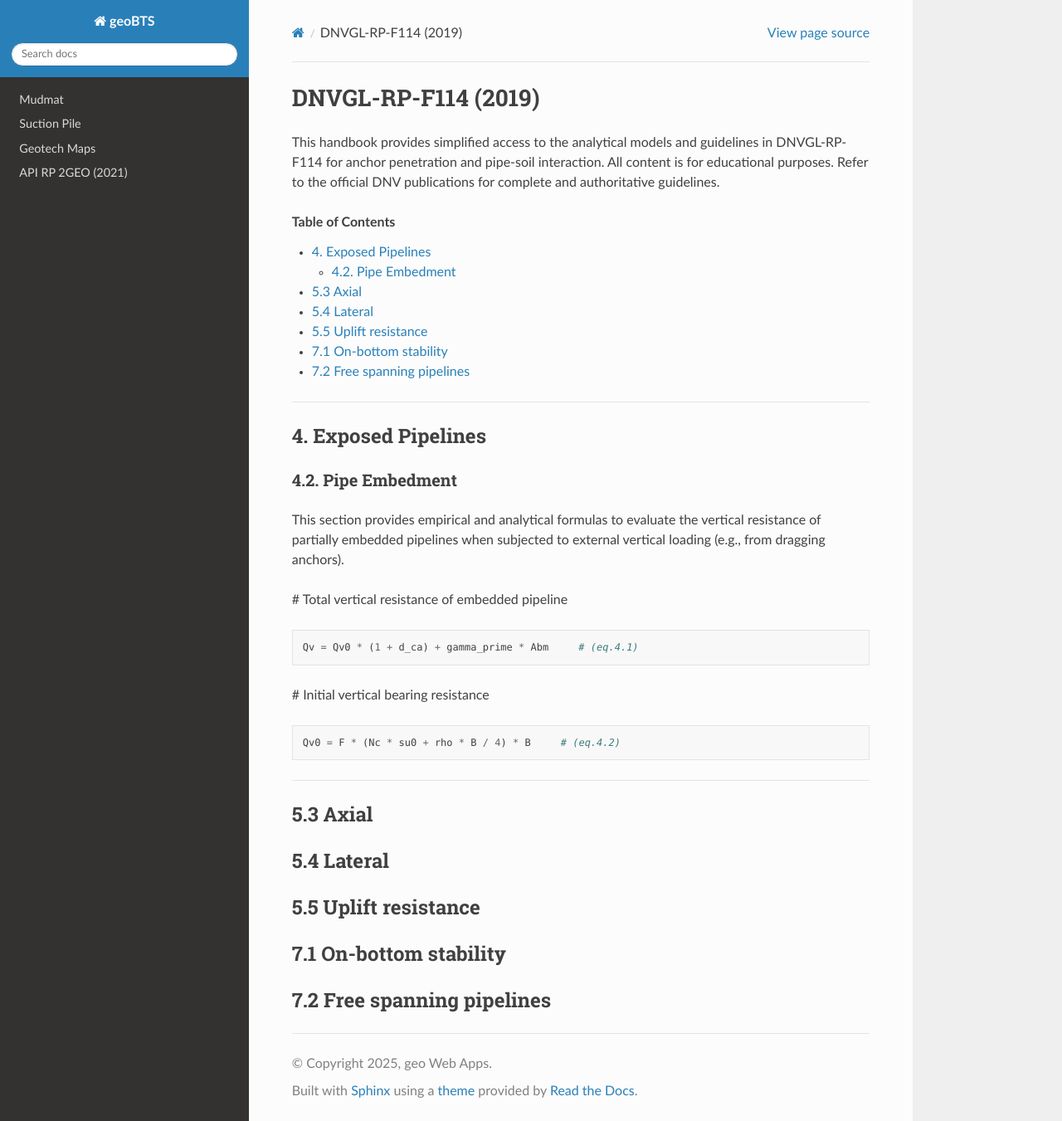
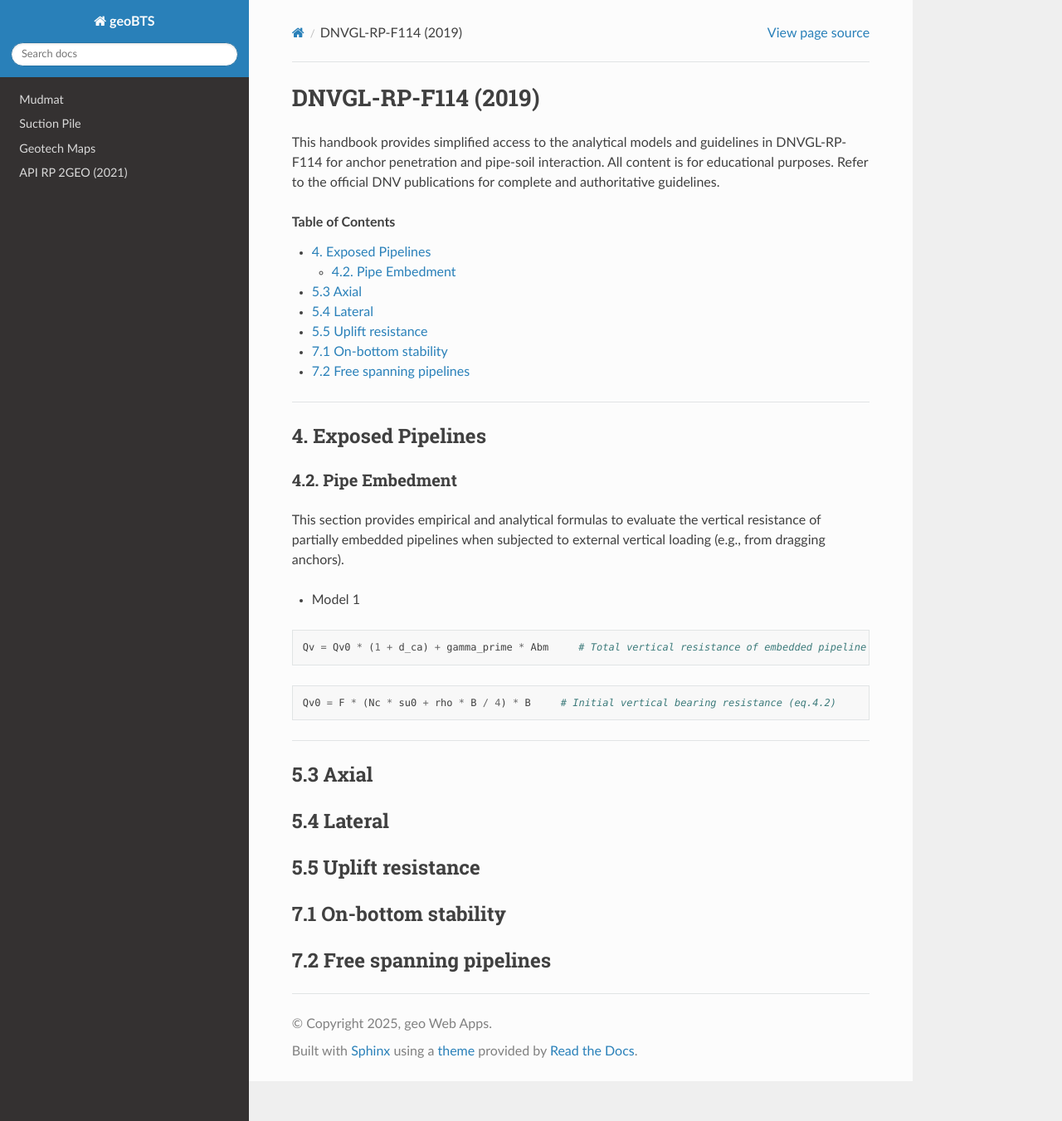
Before and after one commit to jungsohn/geoBTS, a Sphinx documentation site: the page built from docs/source/DNVGL_RP_F114.rst, in a window 1280 px wide and 1351 px high. Shown: the whole window at 83% size. Built offline with Sphinx 7.4.7 and the Read the Docs theme 3.1.0, drawn with Linux system fonts in a browser that asks for light colours.

Commit message:
Update DNVGL_RP_F114.rst

```diff
--- a/docs/source/DNVGL_RP_F114.rst
+++ b/docs/source/DNVGL_RP_F114.rst
@@ -20,17 +20,16 @@ Refer to the official DNV publications for complete and authoritative guidelines
 This section provides empirical and analytical formulas to evaluate the vertical resistance
 of partially embedded pipelines when subjected to external vertical loading (e.g., from dragging anchors).
 
-# Total vertical resistance of embedded pipeline
+- Model 1
 
 .. code-block:: python
 
-    Qv = Qv0 * (1 + d_ca) + gamma_prime * Abm     # (eq.4.1)
+    Qv = Qv0 * (1 + d_ca) + gamma_prime * Abm     # Total vertical resistance of embedded pipeline (eq.4.1)
 
-# Initial vertical bearing resistance
 
 .. code-block:: python
 
-    Qv0 = F * (Nc * su0 + rho * B / 4) * B     # (eq.4.2)
+    Qv0 = F * (Nc * su0 + rho * B / 4) * B     # Initial vertical bearing resistance (eq.4.2)
 
 
 
```
